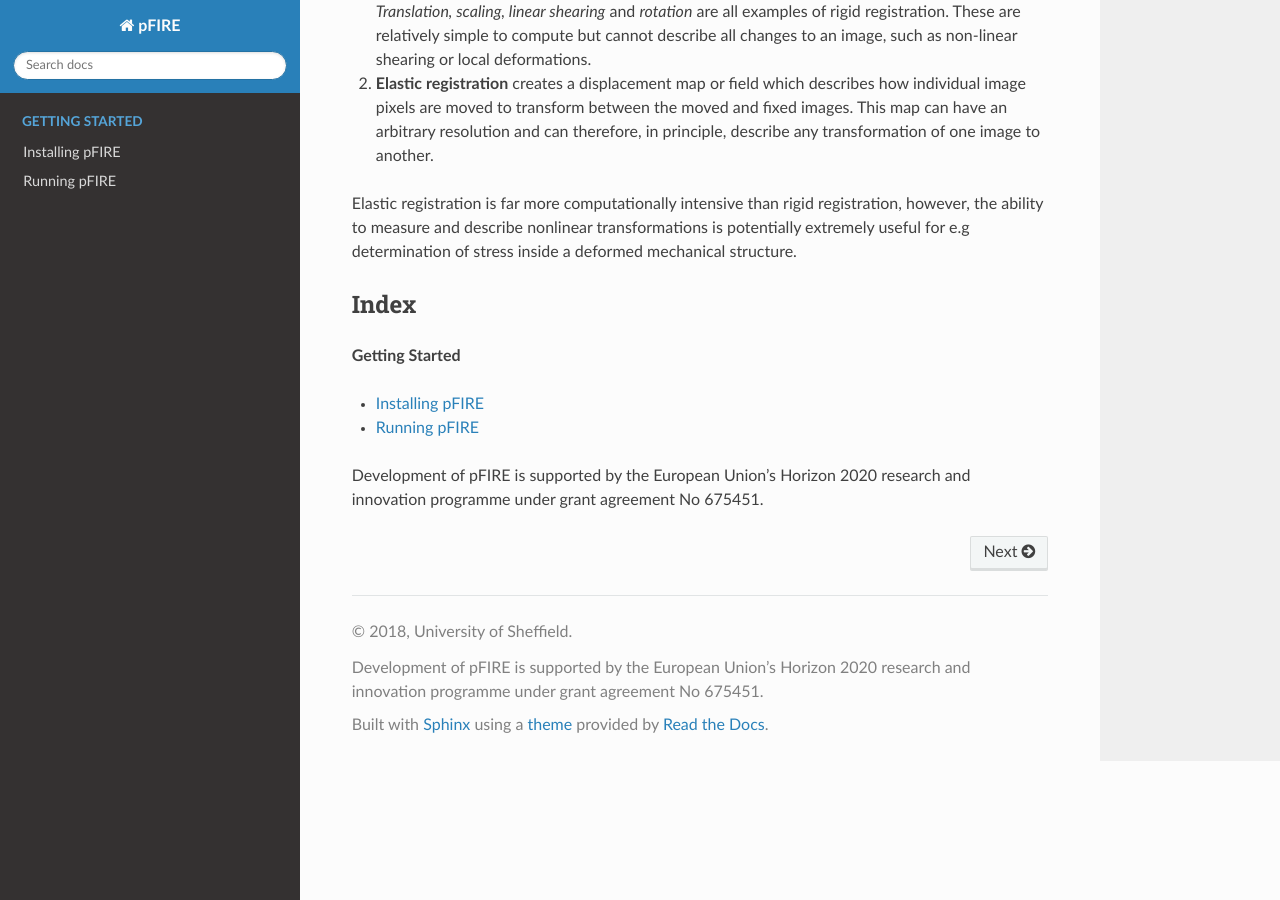
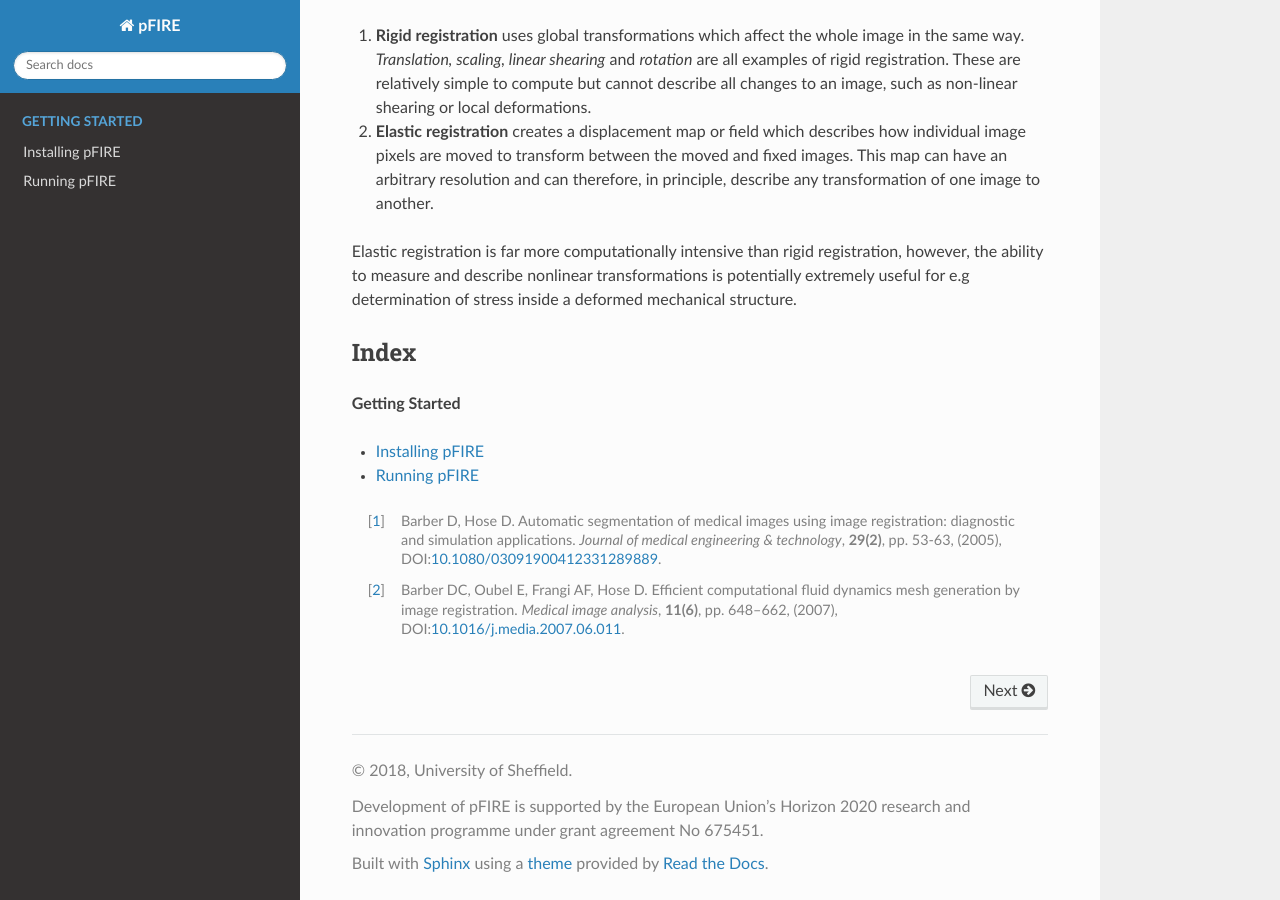
Before and after one commit to INSIGNEO/pFIRE, a Sphinx documentation site: the page built from doc/docs.rst, in a window 1280 px wide and 900 px high, scrolled down 648 px. Built offline with Sphinx 7.4.7 and the Read the Docs theme 2.0.0, drawn with Linux system fonts in a browser that asks for light colours; some of the changed text lies outside the part shown.

Commit message:
improve doc formatting

```diff
--- a/doc/docs.rst
+++ b/doc/docs.rst
@@ -7,7 +7,10 @@
 pFIRE
 =====
 
-*pFIRE is a parallel framework for the elastic registration of large images.*
+pFIRE is a parallel framework for the elastic registration of large images by the method of Barber
+and Hose [1]_ [2]_. It is implemented in C++ using the PETSc scientific toolkit to
+provide parallelised mathematical routines.
+
 
 There are two ways to use pFIRE:
 
@@ -70,5 +73,10 @@
 
 ..  api_highlevel.rst
 
-Development of pFIRE is supported by the European Union’s Horizon 2020 research and innovation
-programme under grant agreement No 675451.
+.. [1] Barber D, Hose D. Automatic segmentation of medical images using image registration:
+       diagnostic and simulation applications. *Journal of medical engineering & technology*,
+       **29(2)**, pp. 53-63, (2005), DOI:`10.1080/03091900412331289889
+       <https://doi.org/10.1080/03091900412331289889>`_.
+.. [2] Barber DC, Oubel E, Frangi AF, Hose D. Efficient computational fluid dynamics mesh
+       generation by image registration. *Medical image analysis*, **11(6)**, pp. 648–662, (2007),
+       DOI:`10.1016/j.media.2007.06.011 <https://doi.org/10.1016/j.media.2007.06.011>`_.
```
Also changed, not shown: README.md (+21 -26 lines).
